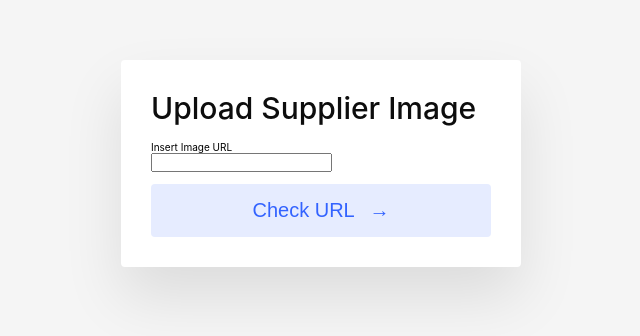
After one commit to Tomate23/ASIX-PROJECT, a PHP site: page /Redirec/AddSupplierPhoto.php in a window 1280 px wide. The commit adds this page. Shown: the top 336 px of the page, without its empty margins (319-959 px from the left). Run offline with PHP 8.4, Linux system fonts and the light colour scheme.

Commit message:
NewVersion

```diff
--- /dev/null
+++ b/Redirec/AddSupplierPhoto.php
@@ -0,0 +1,77 @@
+<?php
+session_start();
+?>
+<!DOCTYPE html>
+<html lang="en">
+<head>
+    <meta charset="UTF-8">
+    <meta http-equiv="X-UA-Compatible" content="IE=edge">
+    <meta name="viewport" content="width=device-width, initial-scale=1.0">
+
+    <link href='https://fonts.googleapis.com/css?family=Montserrat:700' rel='stylesheet' type='text/css'>
+    <link rel="stylesheet" href="../css/ImageUpdate.css">
+    <title>Supplier Photo</title>
+</head>
+<body>
+
+<div class="grid">
+  <div class="grid__item">
+  <?php
+  if(isset($_SESSION['check'])){
+      $image = $_SESSION['check'];
+      echo '<div class="card"><img class="card__img" src="'.$image.'" alt="Snowy Mountains">';
+  }
+  ?>
+    <!-- <div class="card"><img class="card__img" src="https://i.postimg.cc/pTXZcMD0/aliexpress.png" alt="Snowy Mountains"> -->
+      <div class="card__content">
+        <h1 class="card__header">Upload Supplier Image</h1>
+        <?php
+        if(isset($_SESSION['error'])){
+            $errorMSG = $_SESSION['error'];
+            echo $errorMSG;
+            unset($_SESSION['error']);
+        }
+  ?>
+        <!-- <p class="card__text">Look up at the night sky, and find yourself <strong>immersed</strong> in the amazing mountain range of Aspen.</p> -->
+
+        <form action="../Includes-PHP/Addphoto.php" method="post">
+        <label for="fname">Insert Image URL</label><br>
+        <input type="text" id="fname" name="imageURL" value=""><br>
+        <br>
+        <button type="submit" value="Submit" class="card__btn">Check URL <span>&rarr;</span></button>
+        </form>
+
+      </div>
+    </div>
+  </div>
+
+
+  <!-- <div class="grid__item">
+    <div class="card"><img class="card__img" src="https://images.unsplash.com/photo-1485160497022-3e09382fb310?ixlib=rb-1.2.1&amp;ixid=eyJhcHBfaWQiOjEyMDd9&amp;auto=format&amp;fit=crop&amp;w=2250&amp;q=80" alt="Desert">
+      <div class="card__content">
+        <h1 class="card__header">Misty mornings</h1>
+        <p class="card__text">Capture the stunning <strong>essence</strong> of the early morning sunrise in the Californian wilderness.</p>
+        <button class="card__btn">Explore <span>&rarr;</span></button>
+      </div>
+    </div>
+  </div>
+  <div class="grid__item">
+    <div class="card"><img class="card__img" src="https://images.unsplash.com/photo-1506318164473-2dfd3ede3623?ixlib=rb-1.2.1&amp;ixid=eyJhcHBfaWQiOjEyMDd9&amp;auto=format&amp;fit=crop&amp;w=3300&amp;q=80" alt="Canyons">
+      <div class="card__content">
+        <h1 class="card__header">Utah sunsets</h1>
+        <p class="card__text">Sunsets over the <strong>stunning</strong> Utah Canyonlands, is truly something much more than incredible.</p>
+        <button class="card__btn">Explore <span>&rarr;</span></button>
+      </div>
+    </div>
+  </div> -->
+
+
+</div>
+
+
+
+<script>
+
+</script>
+</body>
+</html>
--- a/Redirec/AdminPage.php
+++ b/Redirec/AdminPage.php
@@ -195,9 +195,7 @@
             }
         }
 
-        .dash {
-            /* background-color: red; */
-        }
+
 
         .draw-border {
             box-shadow: inset 0 0 0 4px #58afd1;
@@ -321,7 +319,7 @@
                 </div>
                 <div class="face face2">
                     <div class="content">
-                        <p>Here you can <b>LAUNCH</b>data to the DDBB, means that you can <mark>Insert</mark>new items.</p>
+                        <p>Here you can <b>LAUNCH</b> data to the DDBB, means that you can <mark>Insert</mark> new items.</p>
                         <a href="./AddComp.php">Add Component</a>
                         <a href="./AddRoom.php">Add Room</a>
                     </div>
--- a/Redirec/Login.php
+++ b/Redirec/Login.php
@@ -76,9 +76,11 @@ session_start();
                                 if(isset($_SESSION['error'])){
                                     $errormsg = $_SESSION['error'];
                                     echo '<center class="valid">'.$errormsg.'</center>';
+                                    unset($_SESSION['error']);
                                 }elseif(isset($_SESSION["errorlogin"])){
                                     $errormsg = $_SESSION['errorlogin'];
                                     echo '<center class="valid">'.$errormsg.'</center>';
+                                    unset($_SESSION['error']);
                                 }
                                 ?>
 
--- a/Redirec/SupplierPage.php
+++ b/Redirec/SupplierPage.php
@@ -27,6 +27,7 @@
   <h1 class="display-3">Suppliers</h1>
   <p class="lead">Administrator!!! Here you can se your Suppliers</p>
   <a href="./AddSupplier.php" class="btn btn-primary">Add Supplier</a>
+  <!-- <a href="./AddSupplierPhoto.php" class="btn btn-primary">Add Photo</a> -->
   <!-- <a href="" class="btn btn-primary">Click</a>
   <a href="" class="btn btn-secondary">Click</a> -->
 </section>
--- /dev/null
+++ b/css/ImageUpdate.css
@@ -0,0 +1,110 @@
+*,
+*::before,
+*::after {
+    margin: 0;
+    padding: 0;
+    box-sizing: inherit;
+}
+
+html {
+    box-sizing: border-box;
+    font-size: 62.5%;
+}
+
+body {
+    display: flex;
+    justify-content: center;
+    align-content: center;
+    padding: 6rem;
+    background-color: #f5f5f5;
+    font-family: "Inter", sans-serif;
+}
+
+@media (max-width: 60em) {
+    body {
+        padding: 3rem;
+    }
+}
+
+.grid {
+    display: grid;
+    width: 40rem;
+    grid-gap: 6rem;
+    grid-template-columns: repeat(auto-fit, minmax(30rem, 1fr));
+    align-items: start;
+}
+
+@media (max-width: 60em) {
+    .grid {
+        grid-gap: 3rem;
+    }
+}
+
+.grid__item {
+    background-color: #fff;
+    border-radius: 0.4rem;
+    overflow: hidden;
+    box-shadow: 0 3rem 6rem rgba(0, 0, 0, 0.1);
+    cursor: pointer;
+    transition: 0.2s;
+}
+
+.grid__item:hover {
+    transform: translateY(-0.5%);
+    box-shadow: 0 4rem 8rem rgba(0, 0, 0, 0.2);
+}
+
+.card__img {
+    display: block;
+    width: 100%;
+    height: 40rem;
+    object-fit: cover;
+}
+
+.card__content {
+    padding: 3rem 3rem;
+}
+
+.card__header {
+    font-size: 3rem;
+    font-weight: 500;
+    color: #0d0d0d;
+    margin-bottom: 1.5rem;
+}
+
+.card__text {
+    font-size: 1.5rem;
+    letter-spacing: 0.1rem;
+    line-height: 1.7;
+    color: #3d3d3d;
+    margin-bottom: 2.5rem;
+}
+
+.card__btn {
+    display: block;
+    width: 100%;
+    padding: 1.5rem;
+    font-size: 2rem;
+    text-align: center;
+    color: #3363ff;
+    background-color: #e6ecff;
+    border: none;
+    border-radius: 0.4rem;
+    transition: 0.2s;
+    cursor: pointer;
+}
+
+.card__btn span {
+    margin-left: 1rem;
+    transition: 0.2s;
+}
+
+.card__btn:hover,
+.card__btn:active {
+    background-color: #dce4ff;
+}
+
+.card__btn:hover span,
+.card__btn:active span {
+    margin-left: 1.5rem;
+}
```
Also changed, not shown: Includes-PHP/Addphoto.php (added, +30 -0 lines), Includes-PHP/login.inc.php (+9 -1 lines), Redirec/AddSupplier.php (+6 -0 lines).
